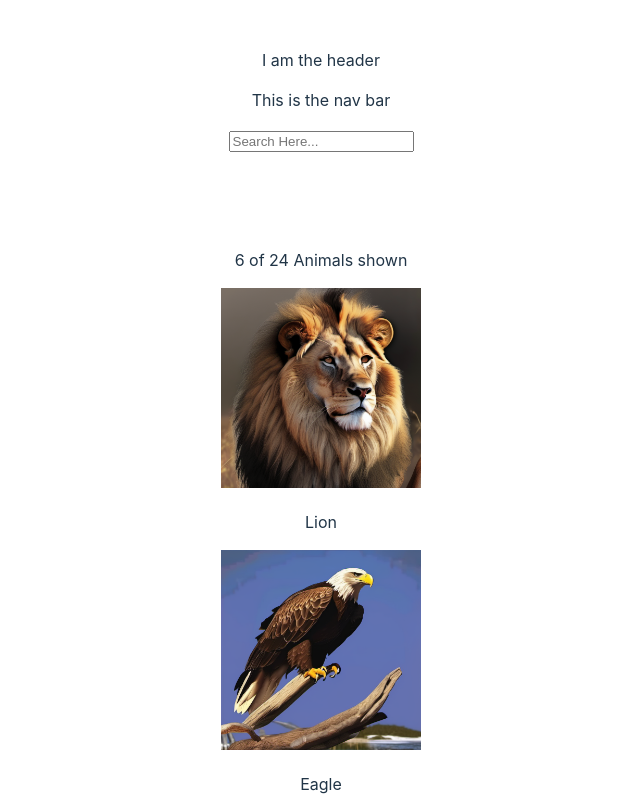
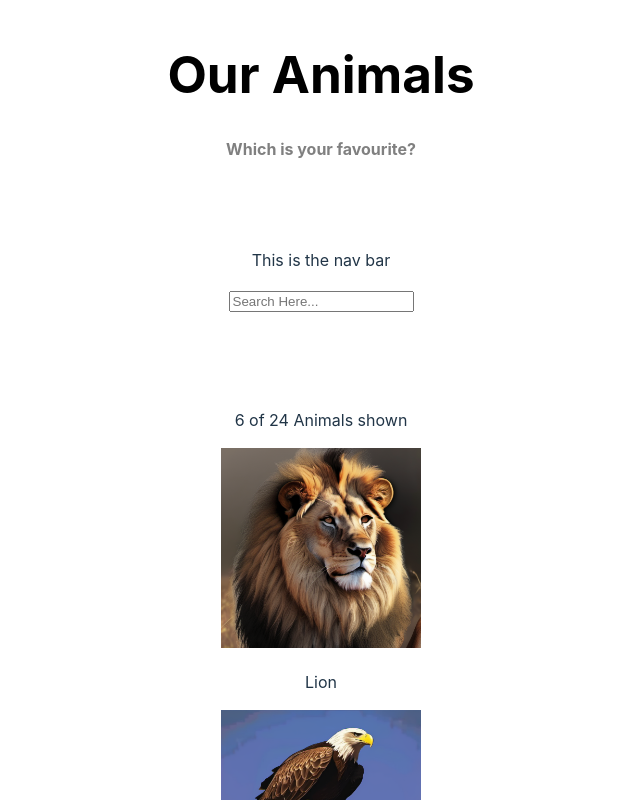
Before and after one commit to technative-academy/animal-chaos, a React (Vite) app: page / in a window 1280 px wide. Shown: the top 800 px of the page, without its empty margins (319-959 px from the left). Built offline with nearby package versions, Linux system fonts and the light colour scheme.

Commit message:
can't believe it took me an hour to make a circle and have it partially hidden (:

```diff
--- a/src/components/Header/Header.jsx
+++ b/src/components/Header/Header.jsx
@@ -1,5 +1,16 @@
 import styles from "./Header.module.css";
 
-export default function Header(){
-    return <><p className={styles.wrapper}>I am the header</p></>
+export default function Header() {
+    return (
+        <>
+            <div className={styles.wrapper}>
+                <div className={styles.circle}>
+                <div className={styles.circleContent}>
+                <h1>Our Animals</h1>
+                <h4>Which is your favourite?</h4>
+                </div>
+                </div>
+            </div>
+        </>
+    );
 }
--- a/src/components/Header/Header.module.css
+++ b/src/components/Header/Header.module.css
@@ -0,0 +1,31 @@
+.wrapper{
+    display: block;
+    flex-direction: column;
+    align-content: center;
+    justify-content: center;
+    overflow: hidden;
+    margin:auto;
+}
+
+.circle{
+    color:black;
+    display: flex;
+    flex-direction: column;
+    justify-content: end;
+    z-index: -1;
+    background-color: white;
+    overflow:hidden;
+    height:800px;
+    width:800px;
+    border-radius: 50%;
+    margin-top: -600px;
+}
+
+.circleContent{
+    padding: 50px;
+    justify-content: center;
+
+}
+.circleContent h4{
+    color:gray;
+}
```
